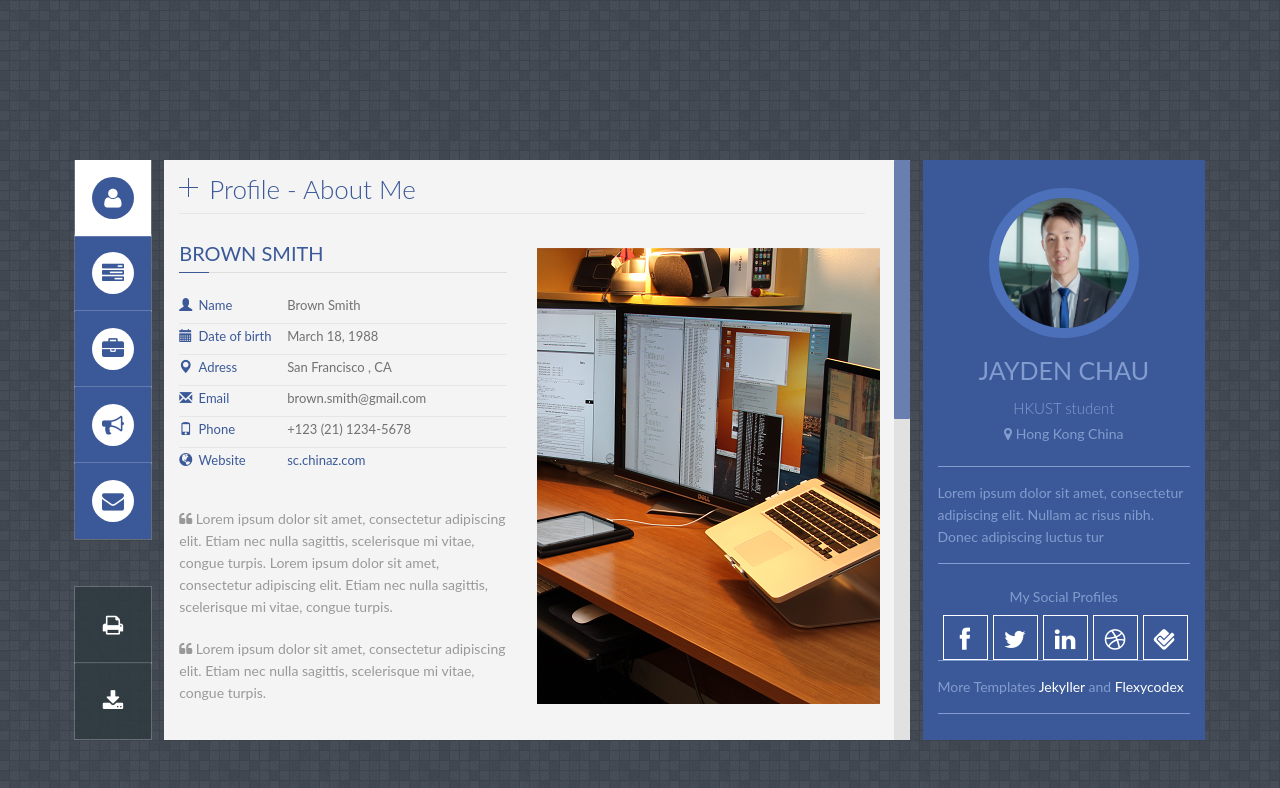
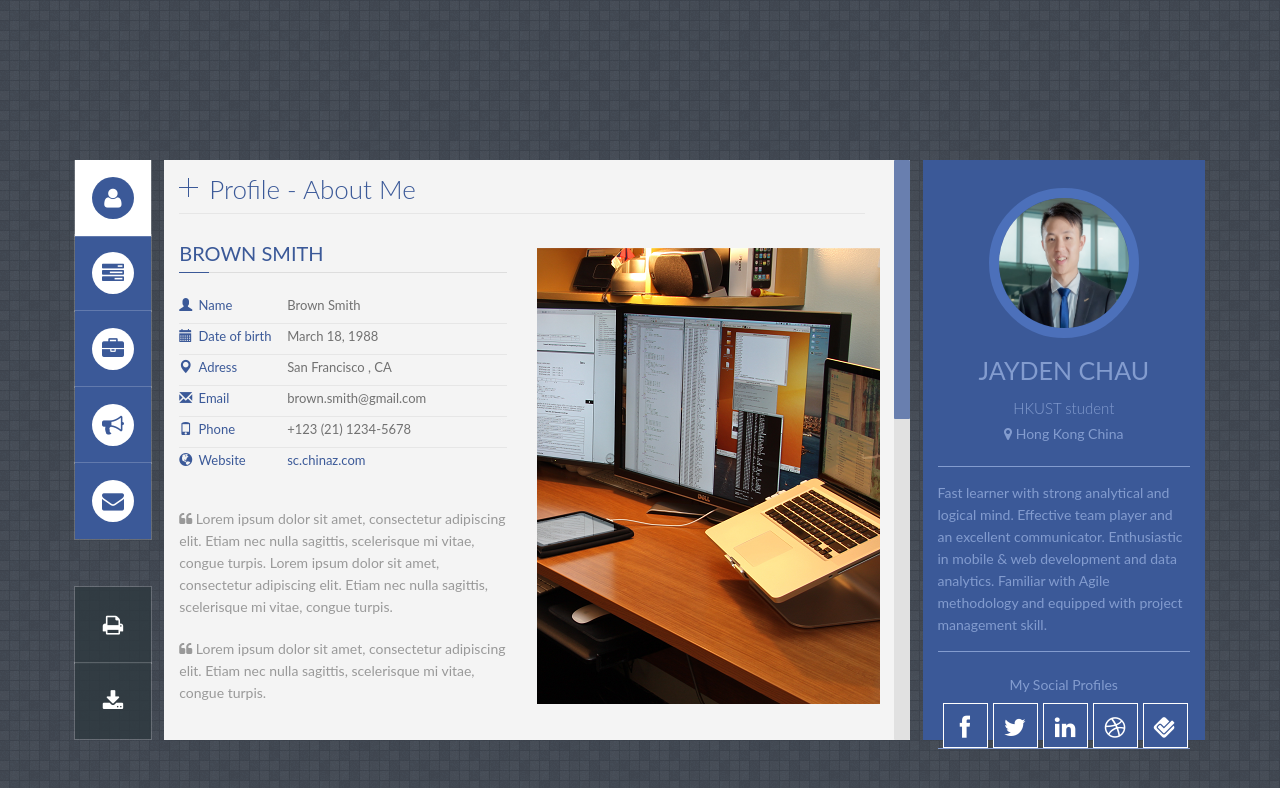
Before and after one commit to jekyller/PanelCV, a Jekyll site: the page built from index.html, in a window 1280 px wide. Shown: the top 788 px of the page. Built offline with Jekyll 4.4.1, drawn with Linux system fonts in a browser that asks for light colours; some web fonts are replaced.

Commit message:
Update index.html

```diff
--- a/index.html
+++ b/index.html
@@ -78,7 +78,7 @@ layout: default
         <!-- Profile Description -->
         <div id="profile_desc">
             <p>
-            	Lorem ipsum dolor sit amet, consectetur adipiscing elit. Nullam ac risus nibh. Donec adipiscing luctus tur
+            	Fast learner with strong analytical and logical mind. Effective team player and an excellent communicator. Enthusiastic in mobile & web development and data analytics. Familiar with Agile methodology and equipped with project management skill.
             </p>
 
         </div>
```
